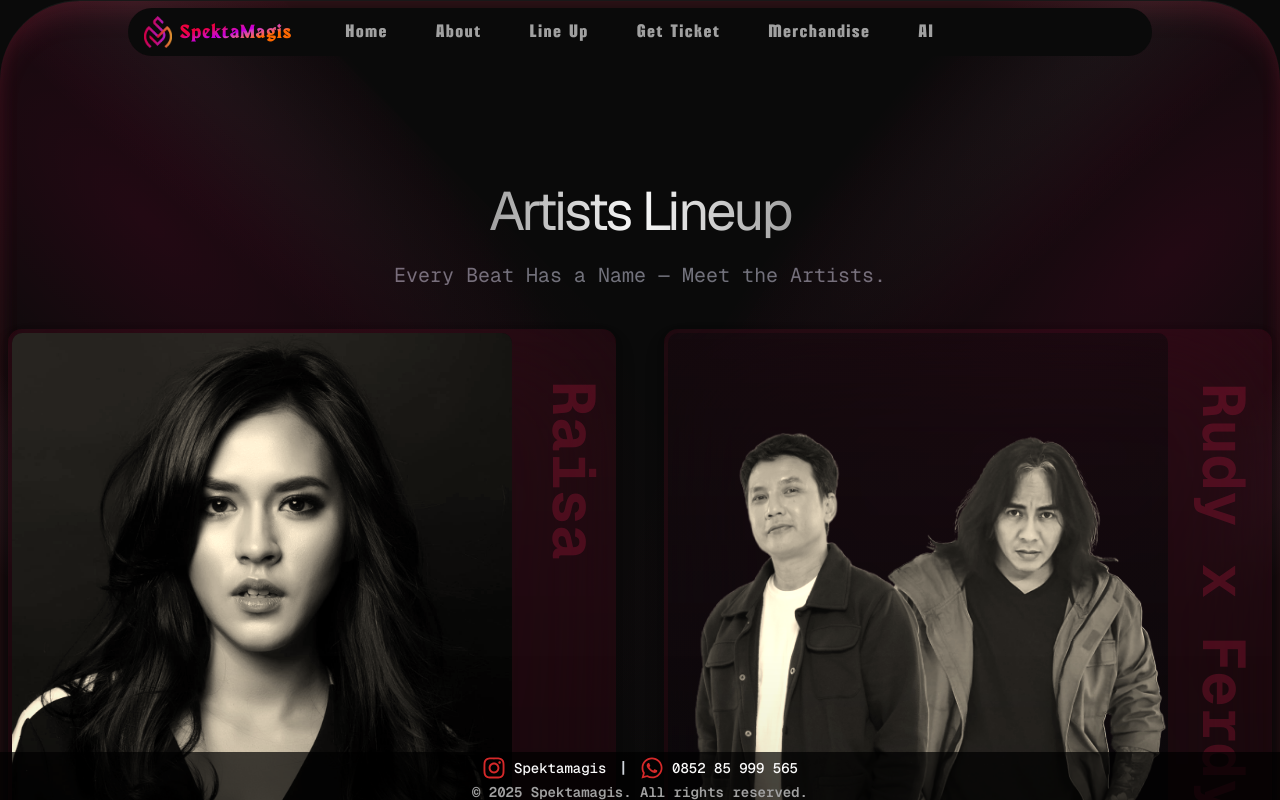
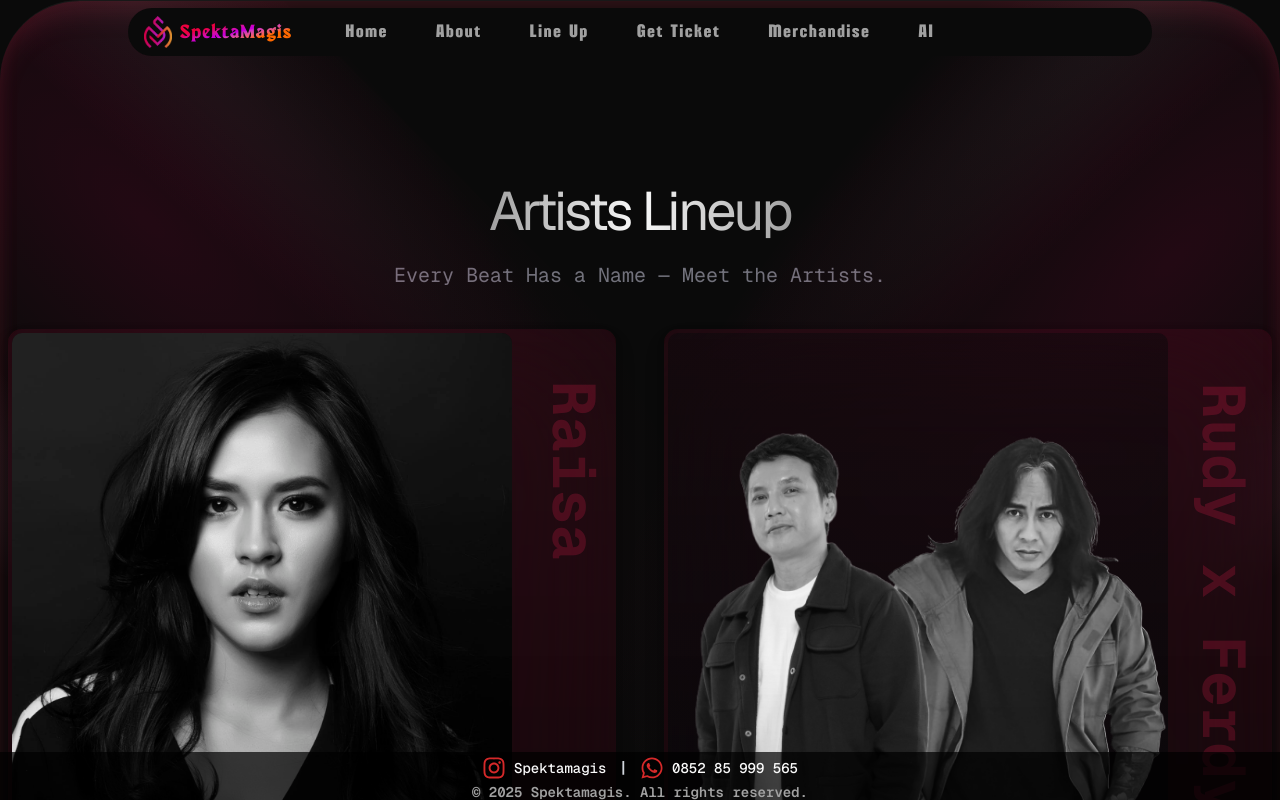
Before and after one commit to alfieqashwa/spekta-magis, a Next.js app: page /line-up in a window 1280 px wide. Shown: the top 800 px of the page. Built offline with nearby package versions, Linux system fonts and the light colour scheme.

Commit message:
style: remove filter sepia

```diff
--- a/components/ui/pulse-card.tsx
+++ b/components/ui/pulse-card.tsx
@@ -172,7 +172,7 @@ export function CardHoverEffect({
           fill
           priority
           sizes="100vw"
-          className="rounded-lg object-cover sepia-50"
+          className="rounded-lg object-cover"
         />
       </div>
 
```
